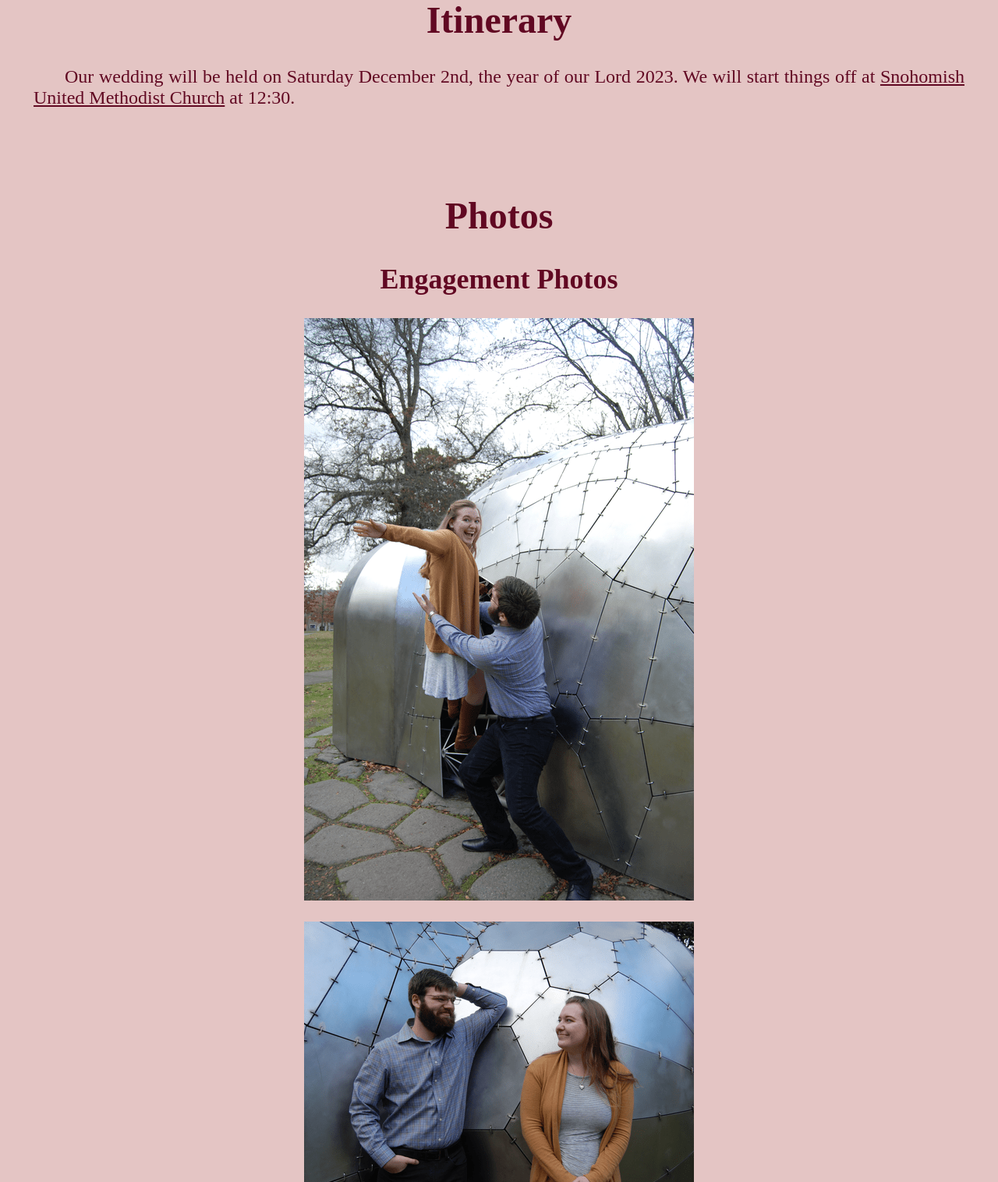
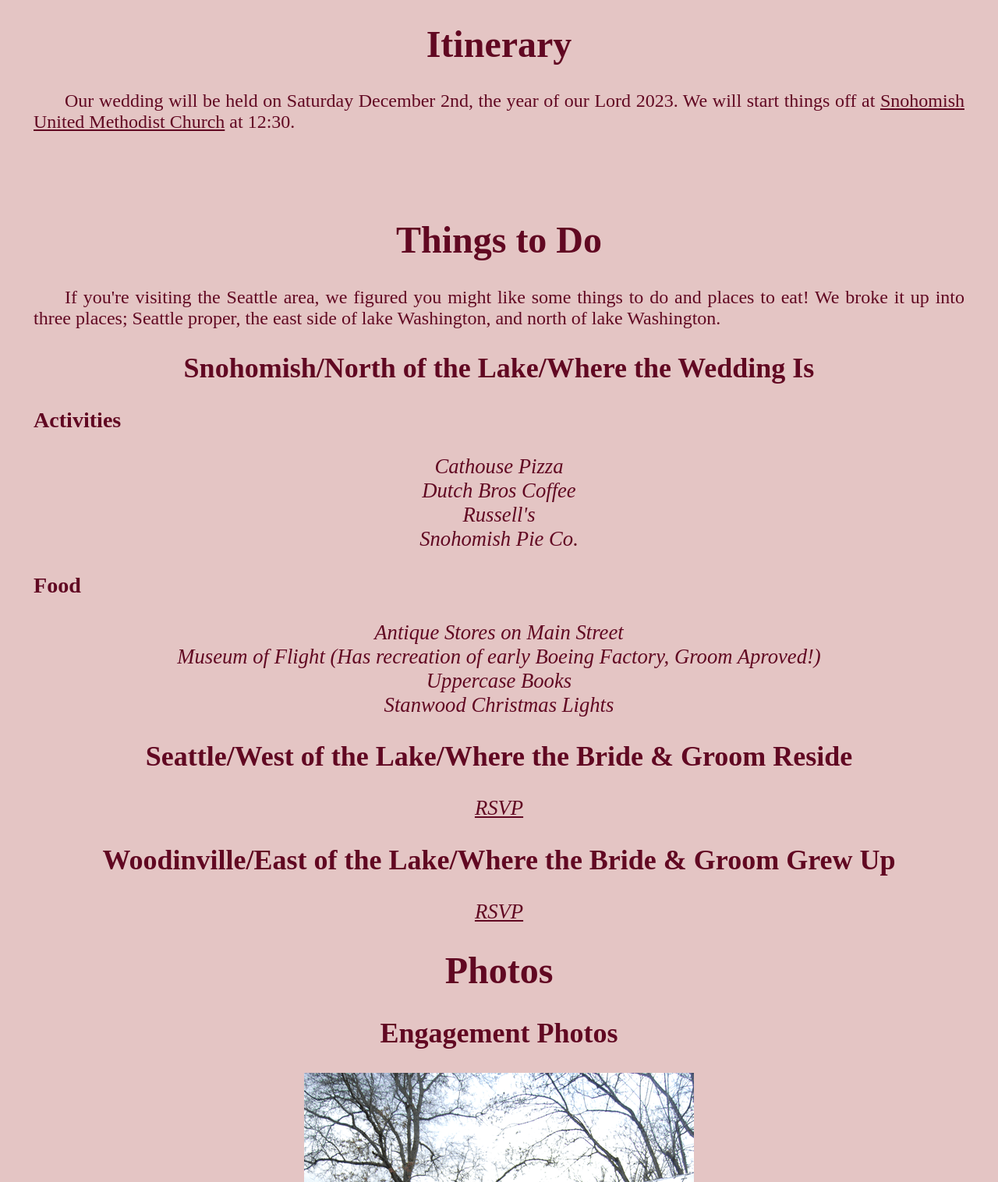
Before and after one commit to Leviticoos/leviticusrhoden, a PHP site: page /wedding.php in a window 1280 px wide. Shown: the part 2785-4301 px from the top of the page at 78% size. Run offline with PHP 8.4, Linux system fonts and the light colour scheme.

Commit message:
Snohomish Things to do

```diff
--- a/wedding.php
+++ b/wedding.php
@@ -22,20 +22,21 @@ Rhoden Wedding
 
 <dl>
 <dt style="font-size: 20pt;"><address><a href="#rsvp">RSVP</a></address></dt>
+<dt style="font-size: 20pt;"><address><a href="#registry">Registry</a></address></dt>
 <dt style="font-size: 20pt;"><address><a href="#directions">Directions</a></address></dt>
 <dt style="font-size: 20pt;"><address><a href="#itinerary">Itinerary</a></address></dt>
+<dt style="font-size: 20pt;"><adress><a href="#thingsToDo">Things to Do</a></address></dt>
 <dt style="font-size: 20pt;"><address><a href="#photos">Photos</a></address></dt>
 <dt style="font-size: 20pt;"><address><a href="#hallmark">The Plot of our Hallmark Movie</a></address></dt>
 <dt style="font-size: 20pt;"><address><a href="#party">Wedding Party Members</a></address></dt>
 <dt style="font-size: 20pt;"><address><a href="#hotels">Hotels</a></address></dt>
-<dt style="font-size: 20pt;"><address><a href="#registry">Registry</a></address></dt>
 </dl>
 <br><br>
 
 <h1 id="rsvp">
 RSVP
 </h1>
-<p>Received an invitation in the mail? <a href="rsvp.php">RSVP here!</a></p>
+<p>RSVPs have closed, if there are any issues feel free to contact us directly. <a href="rsvp.php">Link for posterity.</a></p>
 
 <br><br>
 
@@ -70,6 +71,43 @@ Itinerary
 Our wedding will be held on Saturday December 2nd, the year of our Lord 2023. We will start things off at <a href="https://goo.gl/maps/rW78RwH3E3EJwyPn7">Snohomish United Methodist Church</a> at 12:30.
 </p>
 <br><br>
+
+<h1 id="thingsToDo">
+Things to Do
+</h1>
+<p>
+  If you're visiting the Seattle area, we figured you might like some things to do and places to eat! We broke it up into three places; Seattle proper, the east side of lake Washington, and north of lake Washington.
+</p>
+<h2>
+  Snohomish/North of the Lake/Where the Wedding Is
+</h2>
+<h3>Activities</h3>
+<dl>
+<dt style="font-size: 20pt;"><address>Cathouse Pizza</address></dt>
+<dt style="font-size: 20pt;"><address>Dutch Bros Coffee</address></dt>
+<dt style="font-size: 20pt;"><address>Russell's</address></dt>
+<dt style="font-size: 20pt;"><address>Snohomish Pie Co.</address></dt>
+</dl>
+<h3>Food</h3>
+<dt style="font-size: 20pt;"><address>Antique Stores on Main Street</address></dt>
+<dt style="font-size: 20pt;"><address>Museum of Flight (Has recreation of early Boeing Factory, Groom Aproved!)</address></dt>
+<dt style="font-size: 20pt;"><address>Uppercase Books</address></dt>
+<dt style="font-size: 20pt;"><address>Stanwood Christmas Lights</address></dt>
+</dl>
+
+<h2>
+  Seattle/West of the Lake/Where the Bride & Groom Reside
+</h2>
+<dl>
+<dt style="font-size: 20pt;"><address><a href="#rsvp">RSVP</a></address></dt>
+</dl>
+
+<h2>
+  Woodinville/East of the Lake/Where the Bride & Groom Grew Up
+</h2>
+<dl>
+<dt style="font-size: 20pt;"><address><a href="#rsvp">RSVP</a></address></dt>
+</dl>
 
 <h1 id="photos">
 Photos
```
